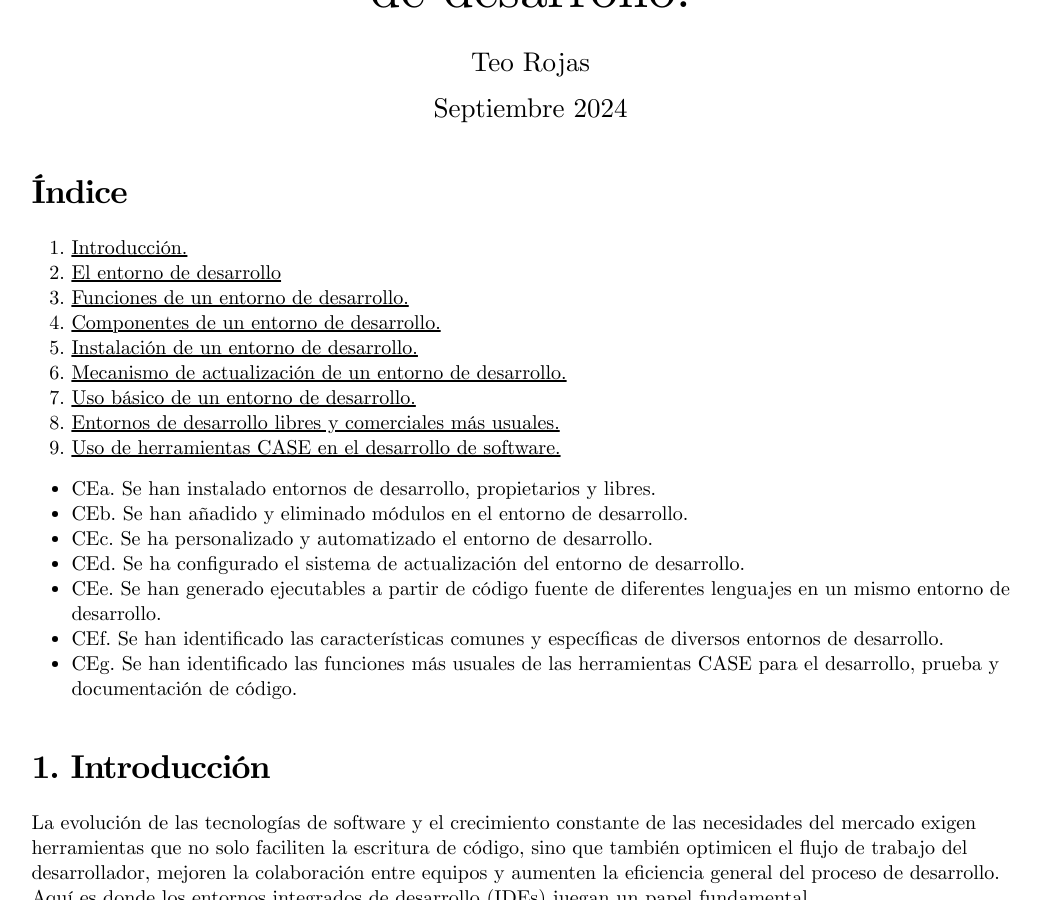
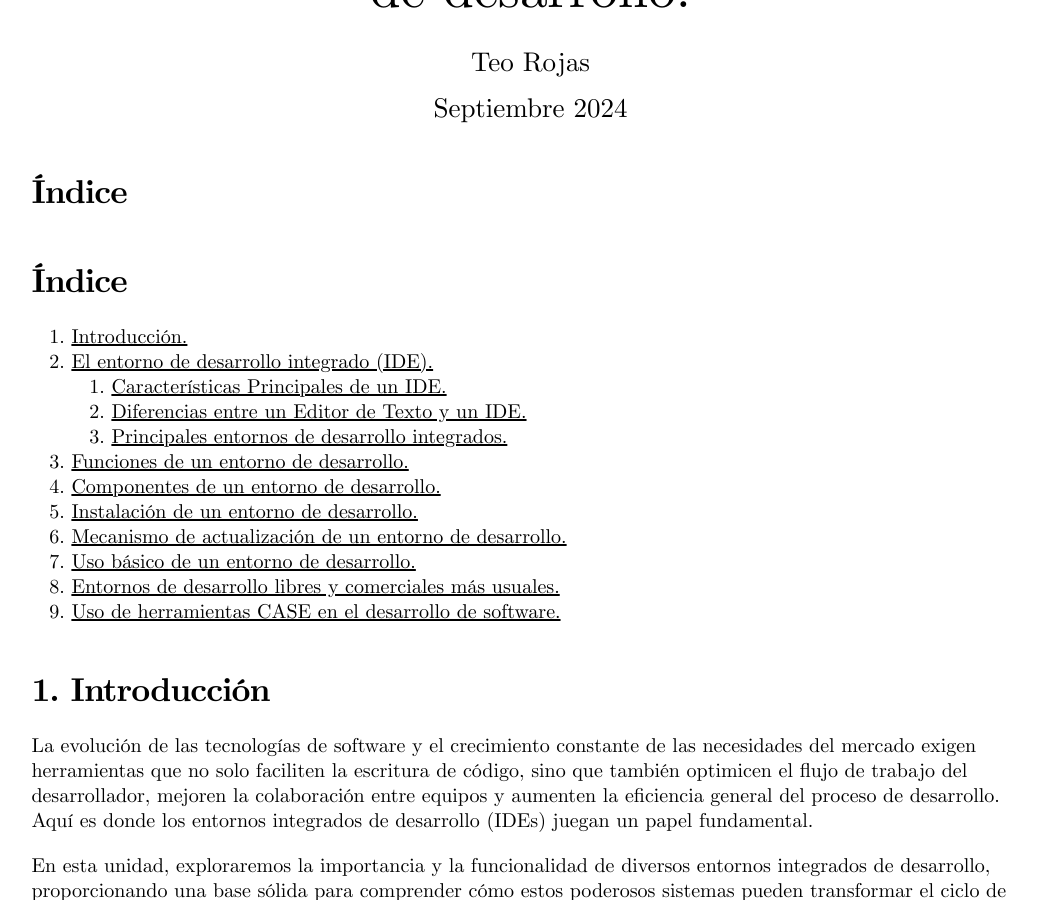
Before and after one commit to TeoRojas/teorojas.github.io, a Jekyll site: the page built from entornos-de-desarrollo/UD02-teoria.md, in a window 1280 px wide and 900 px high, scrolled down 278 px. Shown: the whole window, without its empty margins (103-1144 px from the left). Built offline with Jekyll 4.4.1, drawn with Linux system fonts in a browser that asks for light colours; nearby versions of some CDN libraries.

Commit message:
Added begin to UD02

```diff
--- a/entornos-de-desarrollo/UD02-teoria.md
+++ b/entornos-de-desarrollo/UD02-teoria.md
@@ -9,23 +9,20 @@ abstract:
 ---
 
 # Índice
+# Índice
 1. [Introducción.](#1-introducción)
-2. [El entorno de desarrollo](#2)
-2. [Funciones de un entorno de desarrollo.](#)
-3. [Componentes de un entorno de desarrollo.](#)
-4. [Instalación de un entorno de desarrollo.](#)
-5. [Mecanismo de actualización de un entorno de desarrollo.](#)
-6. [Uso básico de un entorno de desarrollo.](#)
-7. [Entornos de desarrollo libres y comerciales más usuales.](#)
-8. [Uso de herramientas CASE en el desarrollo de software.](#)
+2. [El entorno de desarrollo integrado (IDE).](#2-el-entorno-de-desarrollo-integrado-ide)
+   1. [Características Principales de un IDE.](#21-características-principales-de-un-ide)
+   2. [Diferencias entre un Editor de Texto y un IDE.](#22-diferencias-entre-un-editor-de-texto-y-un-ide)
+   3. [Principales entornos de desarrollo integrados.](#23-principales-entornos-de-desarrollo-integrados)
+3. [Funciones de un entorno de desarrollo.](#3-funciones-de-un-entorno-de-desarrollo)
+4. [Componentes de un entorno de desarrollo.](#4-componentes-de-un-entorno-de-desarrollo)
+5. [Instalación de un entorno de desarrollo.](#5-instalación-de-un-entorno-de-desarrollo)
+6. [Mecanismo de actualización de un entorno de desarrollo.](#6-mecanismo-de-actualización-de-un-entorno-de-desarrollo)
+7. [Uso básico de un entorno de desarrollo.](#7-uso-básico-de-un-entorno-de-desarrollo)
+8. [Entornos de desarrollo libres y comerciales más usuales.](#8-entornos-de-desarrollo-libres-y-comerciales-más-usuales)
+9. [Uso de herramientas CASE en el desarrollo de software.](#9-uso-de-herramientas-case-en-el-desarrollo-de-software)
 
-- CEa. Se han instalado entornos de desarrollo, propietarios y libres.
-- CEb. Se han añadido y eliminado módulos en el entorno de desarrollo.
-- CEc. Se ha personalizado y automatizado el entorno de desarrollo.
-- CEd. Se ha configurado el sistema de actualización del entorno de desarrollo.
-- CEe. Se han generado ejecutables a partir de código fuente de diferentes lenguajes en un mismo entorno de desarrollo.
-- CEf. Se han identificado las características comunes y específicas de diversos entornos de desarrollo.
-- CEg. Se han identificado las funciones más usuales de las herramientas CASE para el desarrollo, prueba y documentación de código.
 
 # 1. Introducción
 
```
Also changed, not shown: entornos-de-desarrollo/index.md (+1 -1 lines).
